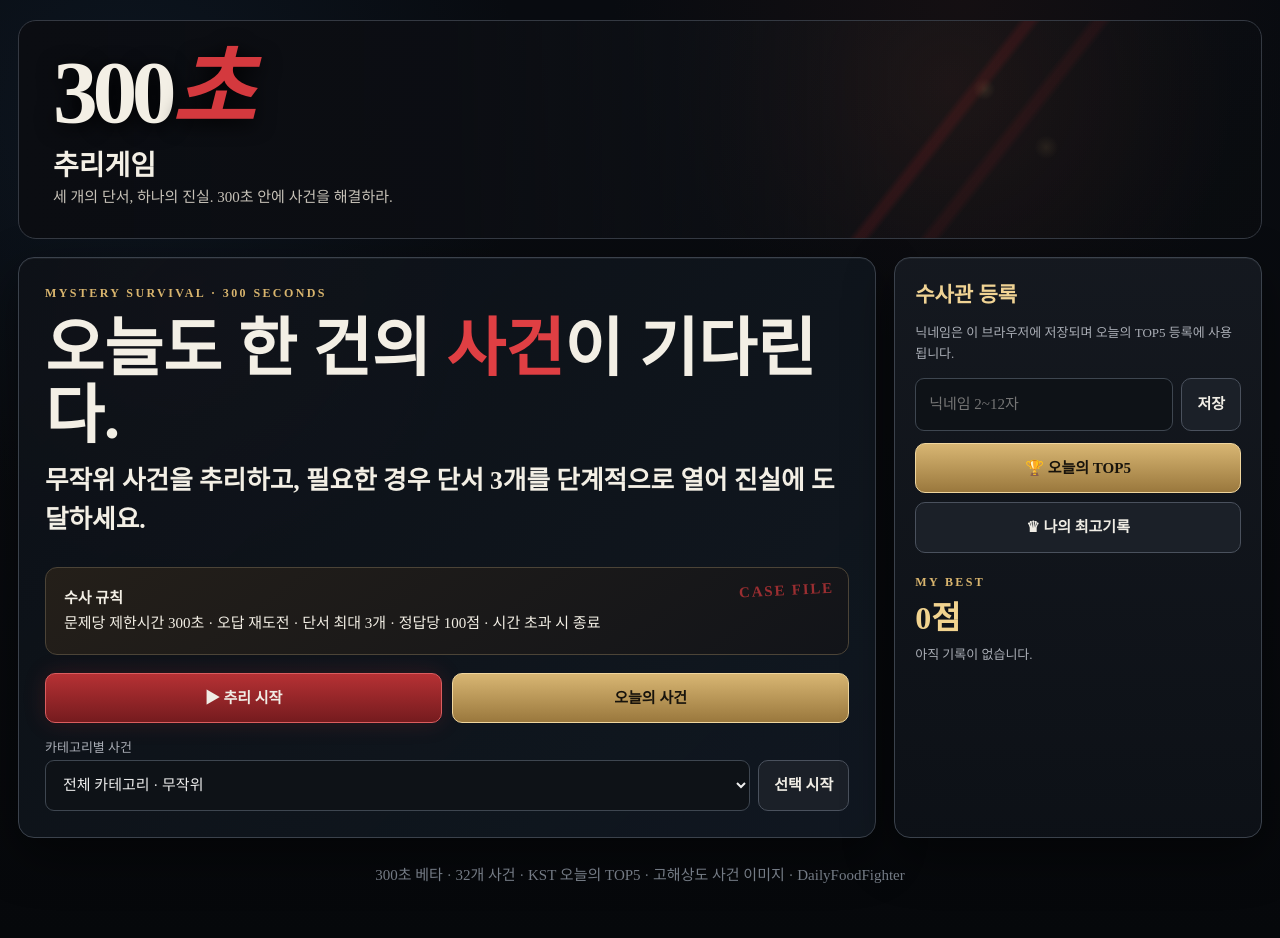
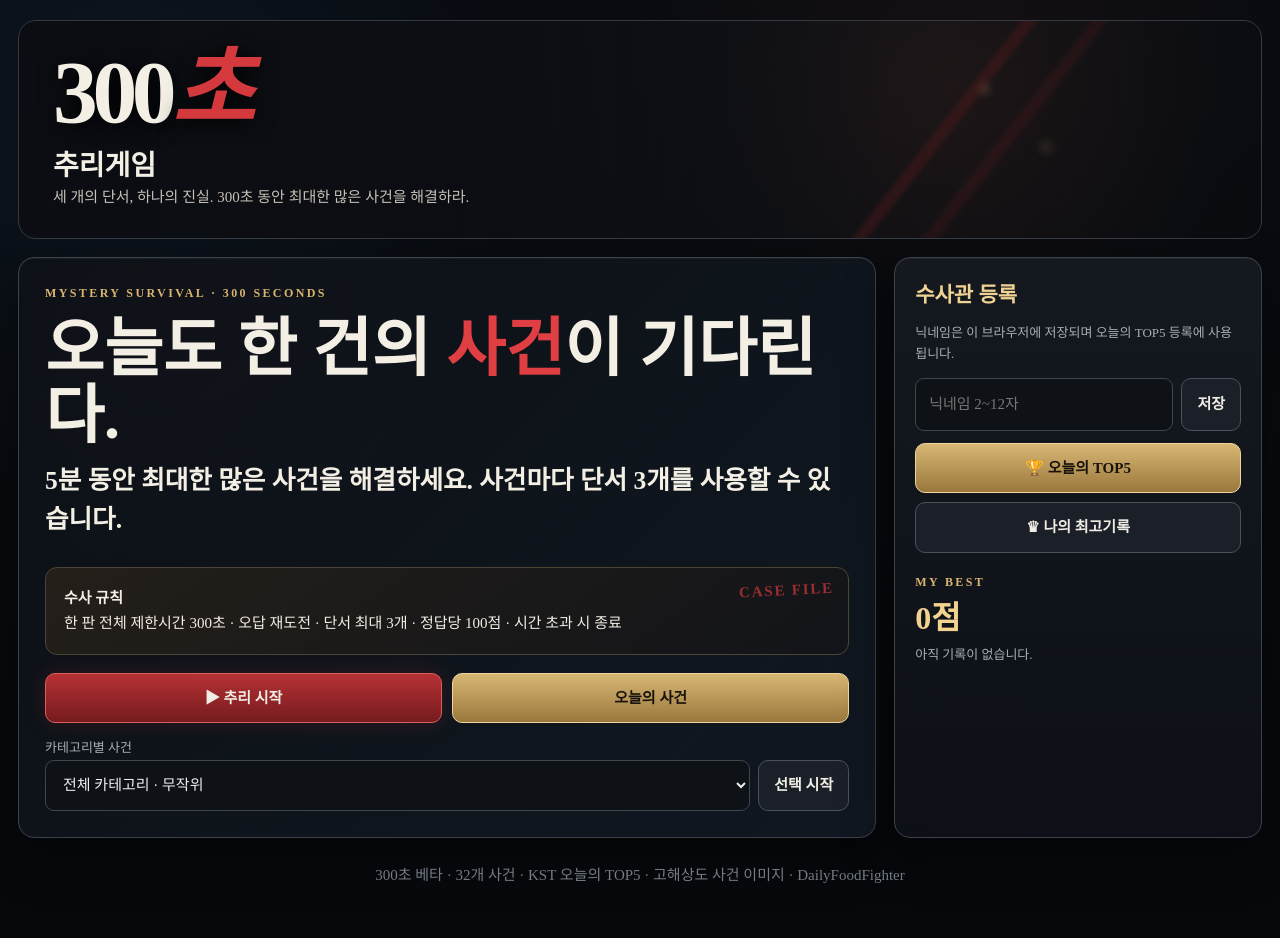
Before and after one commit to heewon-yu/dailyfoodfighter, a Jekyll site: the page games/300-seconds/index.html, which Jekyll copies as it is, in a window 1280 px wide. Built offline with Jekyll 4.4.1, drawn with Linux system fonts in a browser that asks for light colours.

Commit message:
Use one continuous five-minute countdown per game

```diff
--- a/games/300-seconds/index.html
+++ b/games/300-seconds/index.html
@@ -35,13 +35,13 @@ footer{color:#747b85;text-align:center;padding:25px 0 10px}.danger{color:#ff4e54
 <body>
 
 <div class="wrap">
-<header class="mast"><div class="mastinner"><div class="logo">300<b>초</b></div><div class="tag">추리게임</div><div class="sub">세 개의 단서, 하나의 진실. 300초 안에 사건을 해결하라.</div></div></header>
+<header class="mast"><div class="mastinner"><div class="logo">300<b>초</b></div><div class="tag">추리게임</div><div class="sub">세 개의 단서, 하나의 진실. 300초 동안 최대한 많은 사건을 해결하라.</div></div></header>
 <section id="home" class="homegrid">
   <div class="panel heroCard">
     <div class="kicker">MYSTERY SURVIVAL · 300 SECONDS</div>
     <h1>오늘도 한 건의 <em>사건</em>이 기다린다.</h1>
-    <p class="lead">무작위 사건을 추리하고, 필요한 경우 단서 3개를 단계적으로 열어 진실에 도달하세요.</p>
-    <div class="casefile"><b>수사 규칙</b><br>문제당 제한시간 300초 · 오답 재도전 · 단서 최대 3개 · 정답당 100점 · 시간 초과 시 종료</div>
+    <p class="lead">5분 동안 최대한 많은 사건을 해결하세요. 사건마다 단서 3개를 사용할 수 있습니다.</p>
+    <div class="casefile"><b>수사 규칙</b><br>한 판 전체 제한시간 300초 · 오답 재도전 · 단서 최대 3개 · 정답당 100점 · 시간 초과 시 종료</div>
     <div class="actions"><button id="start" class="btn primary">▶ 추리 시작</button><button id="daily" class="btn gold">오늘의 사건</button></div>
     <div style="margin-top:12px"><label class="muted" for="categoryFilter">카테고리별 사건</label><div class="field"><select id="categoryFilter"><option value="all">전체 카테고리 · 무작위</option></select><button id="categoryStart" class="btn">선택 시작</button></div></div>
   </div>
@@ -108,13 +108,13 @@ function fillRanks(rows,ol,status){ol.replaceChildren();status.textContent=rows.
 async function loadLeaderboard(){const n=getNick();try{const r=await fetch("/api/300-seconds/rankings"+(validNick(n)?"?nickname="+encodeURIComponent(n):""),{cache:"no-store"});if(!r.ok)throw 0;const d=await r.json();if(d.notice)throw 0;const rows=Array.isArray(d.daily)?d.daily:[];fillRanks(rows,$("leaderboard"),$("leaderStatus"));fillRanks(rows,$("leaderboardSide"),$("leaderStatusSide"));updateBestUI(d.mine&&d.mine.score)}catch{$("leaderStatus").textContent="랭킹 서버 연결 전";$("leaderStatusSide").textContent="랭킹 서버 연결 전";updateBestUI()}}
 async function submitRanking(){if(score<=0||!validNick(getNick()))return;try{await fetch("/api/300-seconds/rankings",{method:"POST",headers:{"Content-Type":"application/json"},body:JSON.stringify({nickname:getNick(),score,solved,hints:hintsUsed,mode})})}catch{}}
 function home(){clearInterval(tickId);phase="home";show("home");$("nickname").value=getNick();$("daily").disabled=usedDaily();$("daily").textContent=usedDaily()?"오늘의 사건 · 도전 완료":"오늘의 사건";updateBestUI();loadLeaderboard()}
-function start(m="normal",category="all"){if(!ensureNick())return;if(m==="daily"){if(usedDaily())return;try{localStorage.setItem("300-daily-attempt",dayKey())}catch{return}}mode=m;solved=score=wrong=hintsUsed=0;const pool=category==="all"?BANK:BANK.filter(x=>x.category===category);const seen=new Set(recent());deck=[...shuffle(pool.filter(x=>seen.has(x.id))),...shuffle(pool.filter(x=>!seen.has(x.id)))];if(m==="daily"){let h=0;for(const c of dayKey())h=(h*31+c.charCodeAt(0))>>>0;deck=[BANK[h%BANK.length]]}show("game");loadLeaderboard();load()}
-function load(){clearInterval(tickId);if(!deck.length)return finish("모든 사건 해결",false);current=deck.pop();remember(current.id);phase="playing";revealed=wrong=0;deadline=Date.now()+duration;$("case").textContent="사건 "+String(solved+1).padStart(2,"0")+" / "+BANK.length;$("score").textContent=score.toLocaleString()+"점";$("category").textContent=current.category+" · "+current.difficulty;$("title").textContent=current.title;$("question").textContent=current.question;showCaseImage(current);preloadNextCase();window.scrollTo(0,0);$("feedback").textContent="";$("next").hidden=true;renderClues();renderOptions();tick();tickId=setInterval(tick,200)}
+function start(m="normal",category="all"){if(!ensureNick())return;if(m==="daily"){if(usedDaily())return;try{localStorage.setItem("300-daily-attempt",dayKey())}catch{return}}mode=m;solved=score=wrong=hintsUsed=0;const pool=category==="all"?BANK:BANK.filter(x=>x.category===category);const seen=new Set(recent());deck=[...shuffle(pool.filter(x=>seen.has(x.id))),...shuffle(pool.filter(x=>!seen.has(x.id)))];if(m==="daily"){let h=0;for(const c of dayKey())h=(h*31+c.charCodeAt(0))>>>0;deck=[BANK[h%BANK.length]]}deadline=Date.now()+duration;show("game");loadLeaderboard();load()}
+function load(){clearInterval(tickId);if(!deck.length)return finish("모든 사건 해결",false);if(Date.now()>=deadline)return finish("시간 초과",false);current=deck.pop();remember(current.id);phase="playing";revealed=wrong=0;$("case").textContent="사건 "+String(solved+1).padStart(2,"0")+" / "+BANK.length;$("score").textContent=score.toLocaleString()+"점";$("category").textContent=current.category+" · "+current.difficulty;$("title").textContent=current.title;$("question").textContent=current.question;showCaseImage(current);preloadNextCase();window.scrollTo(0,0);$("feedback").textContent="";$("next").hidden=true;renderClues();renderOptions();tick();if(phase==="playing")tickId=setInterval(tick,200)}
 function renderOptions(){$("options").replaceChildren();shuffle(current.options).forEach((opt,i)=>{const b=document.createElement("button");b.textContent=String.fromCharCode(65+i)+". "+opt;b.dataset.value=opt;b.onclick=()=>answer(opt,b);$("options").append(b)})}
-function renderClues(){$("clues").replaceChildren();current.hints.forEach((h,i)=>{const b=document.createElement("button");b.textContent="단서 "+(i+1)+(i<revealed?" · 공개됨":" · 열기");b.disabled=i!==revealed||phase!=="playing";b.onclick=()=>{revealed++;hintsUsed++;renderClues()};$("clues").append(b);if(i<revealed){const p=document.createElement("p");p.textContent=h;$("clues").append(p)}})}
-function tick(){if(phase!=="playing")return;const left=Math.max(0,Math.ceil((deadline-Date.now())/1000)),t=String(Math.floor(left/60)).padStart(2,"0")+":"+String(left%60).padStart(2,"0");$("timer").textContent=t;$("bar").value=left;$("timer").classList.toggle("danger",left<=30);if(!left)finish("시간 초과",true)}
-function answer(opt,b){if(phase!=="playing")return;if(Date.now()>=deadline){finish("시간 초과",true);return}if(opt!==current.answer){wrong++;b.disabled=true;b.classList.add("wrong");$("feedback").textContent="오답입니다. 남은 시간 안에 다시 추리하세요.";return}phase="solved";clearInterval(tickId);solved++;score=solved*100;saveBest();$("score").textContent=score.toLocaleString()+"점";$("feedback").textContent="정답! "+current.explanation;[...$("options").children].forEach(x=>x.disabled=true);renderClues();$("next").hidden=false;$("next").textContent=deck.length?"다음 사건 →":"결과 보기";updateBestUI();}
-async function finish(title,reveal){clearInterval(tickId);phase="finished";saveBest();await submitRanking();$("resultTitle").textContent=title;$("resultStats").textContent="해결 "+solved+"건 · "+score.toLocaleString()+"점 · 단서 "+hintsUsed+"개";$("resultExplanation").textContent=reveal&&current?"정답: "+current.answer+" — "+current.explanation:"";show("result");loadLeaderboard()}
+function renderClues(){$("clues").replaceChildren();current.hints.forEach((h,i)=>{const b=document.createElement("button");b.textContent="단서 "+(i+1)+(i<revealed?" · 공개됨":" · 열기");b.disabled=i!==revealed||phase!=="playing";b.onclick=()=>{if(phase!=="playing"||Date.now()>=deadline){tick();return}revealed++;hintsUsed++;renderClues()};$("clues").append(b);if(i<revealed){const p=document.createElement("p");p.textContent=h;$("clues").append(p)}})}
+function tick(){if(phase!=="playing"&&phase!=="solved")return;const left=Math.max(0,Math.ceil((deadline-Date.now())/1000)),t=String(Math.floor(left/60)).padStart(2,"0")+":"+String(left%60).padStart(2,"0");$("timer").textContent=t;$("bar").value=left;$("timer").classList.toggle("danger",left<=30);if(!left)finish("시간 초과",phase==="playing")}
+function answer(opt,b){if(phase!=="playing")return;if(Date.now()>=deadline){finish("시간 초과",true);return}if(opt!==current.answer){wrong++;b.disabled=true;b.classList.add("wrong");$("feedback").textContent="오답입니다. 남은 시간 안에 다시 추리하세요.";return}phase="solved";solved++;score=solved*100;saveBest();$("score").textContent=score.toLocaleString()+"점";$("feedback").textContent="정답! "+current.explanation;[...$("options").children].forEach(x=>x.disabled=true);renderClues();$("next").hidden=false;$("next").textContent=deck.length?"다음 사건 →":"결과 보기";updateBestUI();if(!deck.length)finish("모든 사건 해결",false);}
+async function finish(title,reveal){if(phase==="finished")return;clearInterval(tickId);phase="finished";saveBest();$("resultTitle").textContent=title;$("resultStats").textContent="해결 "+solved+"건 · "+score.toLocaleString()+"점 · 단서 "+hintsUsed+"개";$("resultExplanation").textContent=reveal&&current?"정답: "+current.answer+" — "+current.explanation:"";show("result");submitRanking().then(loadLeaderboard)}
 [...new Set(BANK.map(x=>x.category))].forEach(c=>{const o=document.createElement("option");o.value=c;o.textContent=c;$("categoryFilter").append(o)});
 $("saveNick").onclick=saveNickname;$("start").onclick=()=>start();$("daily").onclick=()=>start("daily");$("categoryStart").onclick=()=>start("normal",$("categoryFilter").value);
 $("openRanking").onclick=()=>{show("rankings");loadLeaderboard()};$("openRecord").onclick=()=>{show("records");loadLeaderboard()};$("rankingBack").onclick=home;$("recordBack").onclick=home;$("refreshRanking").onclick=loadLeaderboard;
```
Also changed, not shown: other parts of games/300-seconds/index.html (+2 -2 lines).
